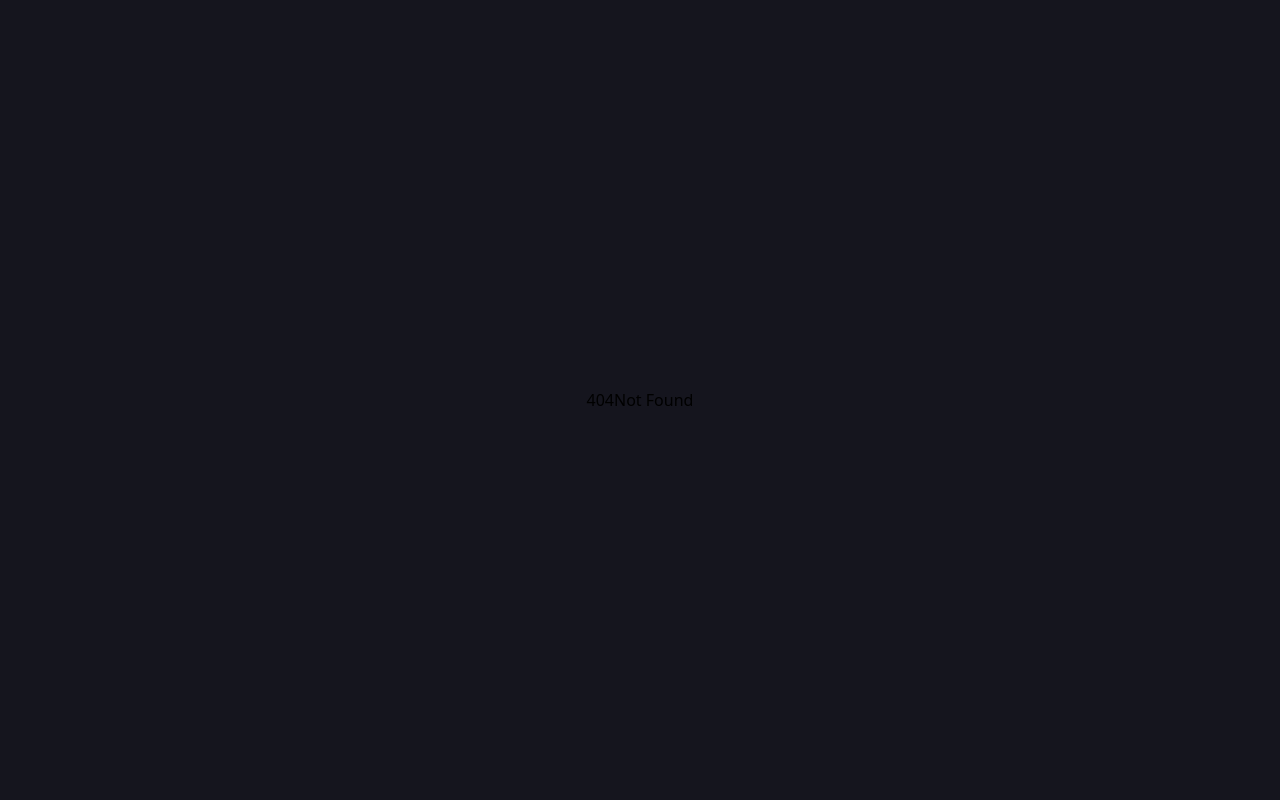
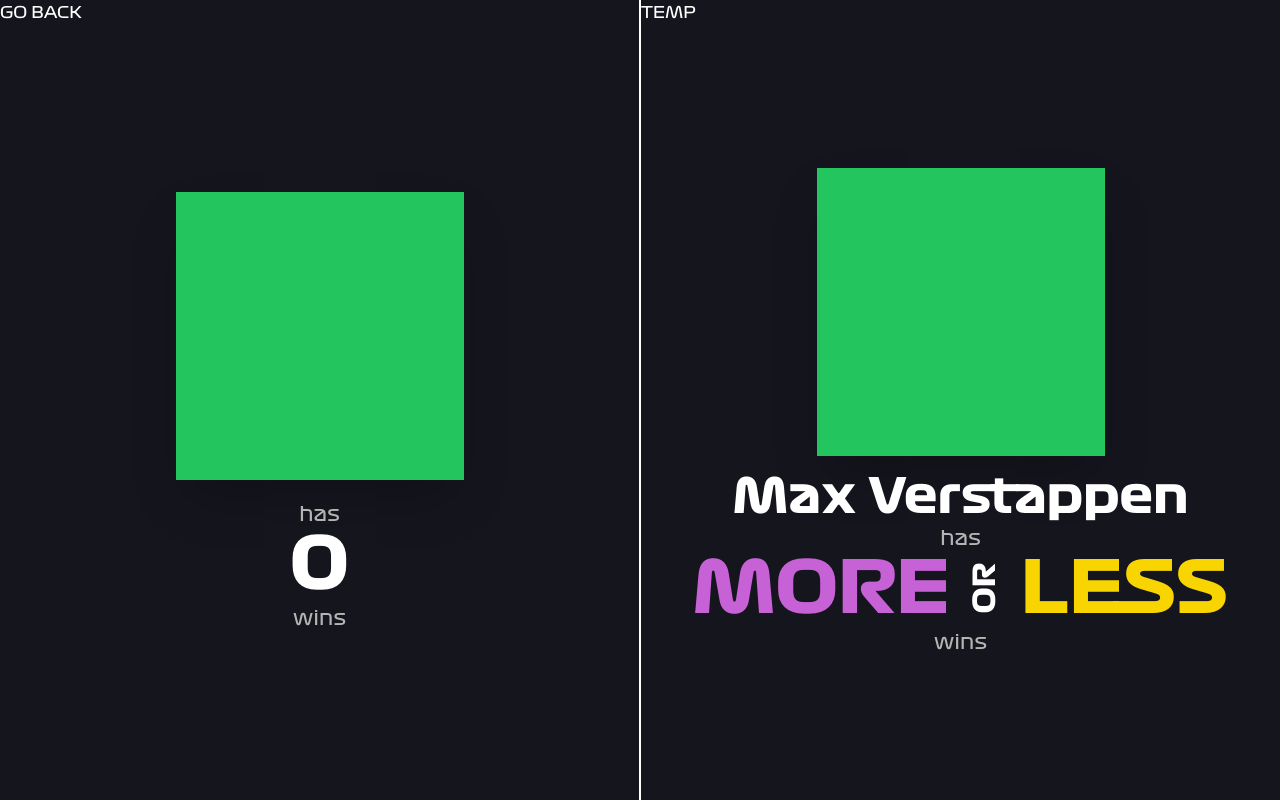
Before and after one commit to RatonAzul/Higher-or-Lower-F1-Edition, a SvelteKit app: page /game in a window 1280 px wide. Before the commit this address had no page. Built offline with nearby package versions, Linux system fonts and the light colour scheme; no server answers.

Commit message:
ingame UI started getDriver and getRandomSeason functions done

```diff
--- /dev/null
+++ b/src/api/getDriver.ts
@@ -0,0 +1,39 @@
+import { Driver } from "../data/Driver";
+
+
+
+
+  export async function getRandomDriver(data_string: string) {
+
+      const data = JSON.parse(data_string);
+      const drivers = data?.MRData?.DriverTable?.Drivers;
+
+      const randomIndex = Math.floor(Math.random() * drivers.length);
+      const driver = drivers[randomIndex];
+      const driverStats = await getRandomDriverStats(driver);
+      return new Driver(driver.driverId, driver.givenName, driver.familyName, driverStats.races, driverStats.retirements, driverStats.points, driverStats.podiums, driverStats.wins);
+
+  }
+
+  async function getRandomDriverStats(driver: any){
+    const response = await fetch(`http://ergast.com/api/f1/drivers/${driver.driverId}/results.json?limit=500`);
+    const data = await response.json();
+    const results = data?.MRData?.RaceTable?.Races;
+
+    let races = 0;
+    let retirements = 0;
+    let points = 0;
+    let podiums = 0;
+    let wins = 0;
+
+     results.forEach((race: any) => {
+        races++;
+        race.Results.forEach((result: any) => {
+          points += +result.points;
+          if (+result.position === 1) wins++;
+          if (+result.position <= 3) podiums++;
+          else if (result.positionText === "R") retirements++;
+        });
+      });
+    return {races, retirements, points, podiums, wins};
+  }
--- /dev/null
+++ b/src/api/getRandomSeason.ts
@@ -0,0 +1,14 @@
+function generateRandomYear(starting_year: number, ending_year: number): number{
+    return Math.floor(Math.random() * (ending_year - starting_year + 1) + starting_year);
+}
+
+export async function getRandomSeason(starting_year: number, ending_year: number) {
+
+    const randomYear: number = generateRandomYear(starting_year, ending_year);
+
+    const response = await fetch(`http://ergast.com/api/f1/${randomYear}/drivers.json?limit=100`);
+    if (!response.ok) throw new Error('Network response was not ok.');
+    const data = await response.json();
+    return JSON.stringify(data);
+
+  }
--- /dev/null
+++ b/src/data/Driver.ts
@@ -0,0 +1,22 @@
+export class Driver{
+
+    driverId: string;
+    givenName: string;
+    familyName: string;
+    races = 0;
+    retirements = 0;
+    points = 0;
+    podiums = 0;
+    wins = 0;
+
+    constructor(driverId: string, givenName: string, familyName: string, races: number, retirements: number, points: number, podiums: number, wins: number){
+        this.driverId = driverId;
+        this.givenName = givenName;
+        this.familyName = familyName;
+        this.races = races;
+        this.retirements = retirements;
+        this.points = points;
+        this.podiums = podiums;
+        this.wins = wins;
+    }
+}
--- /dev/null
+++ b/src/routes/game/+page.svelte
@@ -0,0 +1,81 @@
+<script lang="ts">
+	import { onMount } from "svelte";
+	import { getRandomDriver } from "../../api/getDriver";
+    import { getRandomSeason } from "../../api/getRandomSeason";
+	import { Driver } from "../../data/Driver";
+
+    let name = "";
+    let driver: Driver = new Driver("", "", "", 0, 0, 0, 0, 0)
+    $: clickMore(), name, driver;
+    onMount(async () => {
+
+         let data = await getRandomSeason(2010, 2020);
+        driver = await getRandomDriver(data);
+        console.log(driver)
+        name = (await driver).givenName + " " + (await driver).familyName;
+  });
+    async function clickMore(){
+
+
+
+
+    }
+</script>
+
+<body class=" font-f1display text-white h-screen w-full flex portrait:flex-col">
+
+
+        <!-- Left -->
+        <div class=" w-1/2 portrait:w-full landscape:border-e portrait:border-b border-white flex flex-col justify-between">
+            <header class=" w-full">
+                <button>
+                    <a href="menu"> GO BACK </a>
+                </button>
+            </header>
+
+            <section class="text-center flex flex-col">
+                <div class=" aspect-square h-72 bg-green-500 mb-4 ms-auto me-auto shadow-2xl"></div>
+                <h2 class=" font-f1display-bold text-5xl">{name}</h2>
+                <p class=" text-xl text-f1lightGray pt-1">has</p>
+                <h1 class=" font-f1display-bold text-7xl">{driver.wins}</h1>
+                <p class=" text-xl text-f1lightGray pt-1">wins</p>
+            </section>
+
+            <div></div>
+        </div>
+
+        <!-- Right -->
+        <div class=" w-1/2 portrait:w-full landscape:border-s portrait:border-t border-white flex flex-col justify-between">
+
+            <header class=" w-full">
+                <button>
+                    <a href="menu"> TEMP </a>
+                </button>
+            </header>
+
+            <section class="text-center flex flex-col">
+                <div class=" aspect-square h-72 bg-green-500 mb-4 ms-auto me-auto shadow-2xl"></div>
+                <h2 class=" font-f1display-bold text-5xl">Max Verstappen</h2>
+                <p class=" text-xl text-f1lightGray pt-1">has</p>
+                <h1 class=" font-f1display-bold text-7xl">
+                     <button class="text-f1purple hover:scale-105 duration-500" on:click={clickMore}>MORE</button>
+                     <p class=" or rotate-180 text-3xl inline">OR</p>
+                     <button class="text-f1yellow hover:scale-105 duration-500">LESS</button>
+                </h1>
+                <p class=" text-xl text-f1lightGray pt-1">wins</p>
+
+            </section>
+
+            <div></div>
+
+        </div>
+
+
+</body>
+
+<style>
+    .or{
+        writing-mode: vertical-lr;
+        text-orientation: sideways;
+    }
+</style>
--- a/src/routes/menu/+page.svelte
+++ b/src/routes/menu/+page.svelte
@@ -1,9 +1,14 @@
 <script lang="ts">
 	import EraSelector from "../../components/era_selector/era_selector.svelte";
   import { selected_eras } from "../../api/store";
+	import { goto } from "$app/navigation";
   let eras = [["50s", "60s"],["70s", "80s"],["90s", "00s"],["10s", "20s"]];
 
   let selected_eras_map: Map<string, boolean> = new Map;
+
+  // clear it when menu is loaded
+  selected_eras.update(() => new Map());
+
   selected_eras.subscribe(value => {
     selected_eras_map = value;
   });
@@ -20,9 +25,9 @@
 
 
   function handleClick(){
-    console.log(start_game_available)
-    console.log(selected_eras_map)
+    goto("game");
   }
+
 </script>
 
 <!-- Body -->
@@ -50,8 +55,7 @@
 
        {:else}
        <button class="xl:text-7xl lg:text-5xl portrait:md:text-4xl md:text-3xl sm:text-2xl text-3xl
-        font-f1display text-f1lightGray w-full h-full pb-8 md:pb-4 sm:pb-0"
-        on:click={handleClick}>
+        font-f1display text-f1lightGray w-full h-full pb-8 md:pb-4 sm:pb-0">
         <p>SELECT AT LEAST ONE ERA</p>
         <div class=" w-full border-b-4 lg:border-b-8 border-f1lightGray animate-drawBorder duration-700 pb-4"></div>
       </button>
```
